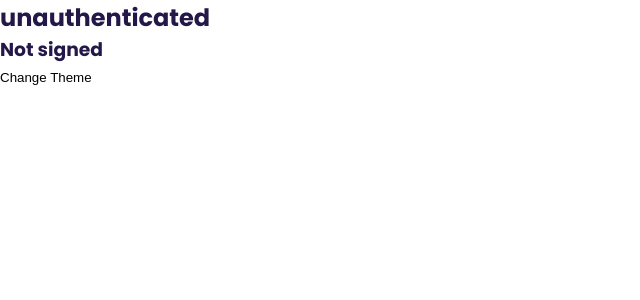
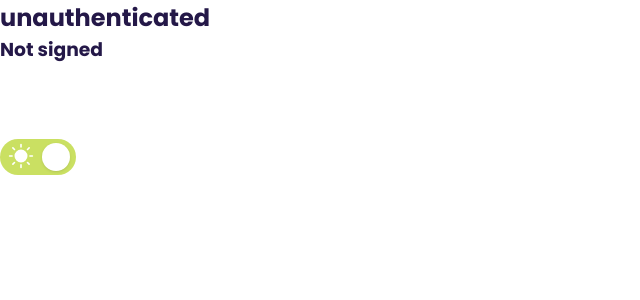
Before and after one commit to berrax/muswipe, a Next.js app: page / in a window 1280 px wide. Shown: the top 300 px of the page, without its empty margins (0-640 px from the left). Built offline with nearby package versions, Linux system fonts and the light colour scheme; no server answers.

Commit message:
feat: create toggle button for theme

```diff
--- a/src/assets/svg/moon.tsx
+++ b/src/assets/svg/toggle-theme-icons.tsx
@@ -1,4 +1,21 @@
 import { color_light } from '../../constants/globals';
+export const Sun = () => {
+	return (
+		<svg xmlns="http://www.w3.org/2000/svg" width="26" height="26" fill="none">
+			<g clipPath="url(#a)">
+				<path
+					fill={color_light}
+					d="M12.188 4.063V1.624a.812.812 0 1 1 1.624 0v2.438a.812.812 0 1 1-1.624 0ZM13 6.5a6.5 6.5 0 1 0 6.5 6.5A6.507 6.507 0 0 0 13 6.5Zm-7.075.575a.813.813 0 1 0 1.15-1.15L5.45 4.3A.813.813 0 1 0 4.3 5.45l1.625 1.625Zm0 11.85L4.3 20.55a.813.813 0 1 0 1.15 1.15l1.625-1.625a.812.812 0 1 0-1.15-1.15ZM19.5 7.312a.813.813 0 0 0 .575-.237L21.7 5.45a.813.813 0 1 0-1.15-1.15l-1.625 1.625a.812.812 0 0 0 .575 1.388Zm.575 11.613a.813.813 0 1 0-1.15 1.15L20.55 21.7a.813.813 0 1 0 1.15-1.15l-1.625-1.625ZM4.875 13a.812.812 0 0 0-.813-.813H1.626a.812.812 0 1 0 0 1.626h2.438A.812.812 0 0 0 4.875 13ZM13 21.125a.812.812 0 0 0-.813.813v2.437a.812.812 0 1 0 1.626 0v-2.438a.812.812 0 0 0-.813-.812Zm11.375-8.938h-2.438a.812.812 0 1 0 0 1.626h2.438a.812.812 0 1 0 0-1.626Z"
+				/>
+			</g>
+			<defs>
+				<clipPath id="a">
+					<path fill={color_light} d="M0 0h26v26H0z" />
+				</clipPath>
+			</defs>
+		</svg>
+	);
+};
 export const Moon = () => {
 	return (
 		<svg xmlns="http://www.w3.org/2000/svg" width="26" height="26" fill="none">
--- a/src/components/atoms/toggle-button/toggle-button.module.scss
+++ b/src/components/atoms/toggle-button/toggle-button.module.scss
@@ -1 +1,57 @@
 @import '@/styles/variables.scss', '@/styles/mixins.scss';
+
+$width: 76px;
+$height: 36px;
+$diameter: 28px;
+
+.wrapper {
+	width: $width;
+	height: $height;
+	border-radius: calc($height / 2);
+	@include flex($justify: space-between);
+	padding-left: 8px;
+	padding-right: 8px;
+	will-change: background-color;
+	transition: background-color 0.2s ease-out;
+	overflow: hidden;
+	.img {
+		will-change: transform;
+		transition: transform 0.3s ease-in-out;
+	}
+}
+
+.toggle {
+	position: absolute;
+	width: $diameter;
+	height: $diameter;
+	border-radius: $rounded-full;
+	background-color: $color-light;
+	will-change: transform;
+	transition: transform 0.3s ease-out;
+	box-shadow: $shadow;
+}
+.on {
+	background-color: $color-purple;
+	.toggle {
+		transform: translateX(-2px);
+	}
+	.on_img {
+		transform: translateY(0px);
+	}
+	.off_img {
+		transform: translateY(-35px);
+	}
+}
+
+.off {
+	background-color: $color-green;
+	.toggle {
+		transform: translateX(calc(($width / 2) - 4px));
+	}
+	.on_img {
+		transform: translateY(35px);
+	}
+	.off_img {
+		transform: translateY(0px);
+	}
+}
--- a/src/components/atoms/toggle-button/toggle-button.tsx
+++ b/src/components/atoms/toggle-button/toggle-button.tsx
@@ -1,5 +1,33 @@
-import React from 'react';
+import React, { useState } from 'react';
+import styles from './toggle-button.module.scss';
 
-export const ToggleButton = () => {
-	return <div>Test</div>;
+interface IProps {
+	action: () => void;
+	init?: boolean;
+	onImg?: JSX.Element;
+	offImg?: JSX.Element;
+}
+
+export const ToggleButton = ({
+	action,
+	init = false,
+	onImg,
+	offImg,
+}: IProps) => {
+	const [isOn, setIsOn] = useState(init);
+	const handleClick = () => {
+		action();
+		setIsOn(value => !value);
+	};
+	return (
+		<button
+			onClick={handleClick}
+			className={`${styles.wrapper} ${isOn ? styles.on : styles.off}`}>
+			{offImg && (
+				<div className={`${styles.img} ${styles.off_img}`}>{offImg}</div>
+			)}
+			{onImg && <div className={`${styles.img} ${styles.on_img}`}>{onImg}</div>}
+			<div className={styles.toggle}></div>
+		</button>
+	);
 };
--- a/src/components/molecules/swipe-tracks/swipe-tracks.tsx
+++ b/src/components/molecules/swipe-tracks/swipe-tracks.tsx
@@ -2,8 +2,7 @@ import React, { useEffect, useRef, useState } from 'react';
 import { ItemTrack } from '@/interfaces/spotify.interface';
 import dynamic from 'next/dynamic';
 import { usePlayer } from '@/hooks/usePlayer';
-import { NoLike } from '@/assets/svg/no-like';
-import { Like } from '@/assets/svg/like';
+import { Like, NoLike } from '@/assets/svg/like-icons';
 import styles from './swipe-tracks.module.scss';
 
 const Track = dynamic(
--- a/src/components/organisms/track-list/track-list.tsx
+++ b/src/components/organisms/track-list/track-list.tsx
@@ -10,8 +10,7 @@ import { SkeletonElement } from '@/components/atoms/skeleton/skeleton-element';
 import { useAppDispatch } from '@/hooks/reduxHooks';
 import { likeTrack } from '@/store/slices/liked-tracks-slice';
 import { nextRecommendation } from '@/store/slices/recommendations.slice';
-import { Like } from '@/assets/svg/like';
-import { NoLike } from '@/assets/svg/no-like';
+import { Like, NoLike } from '@/assets/svg/like-icons';
 import styles from './track-list.module.scss';
 
 interface IProps {
--- a/src/pages/index.tsx
+++ b/src/pages/index.tsx
@@ -6,6 +6,8 @@ import { useEffect } from 'react';
 import { ITransversal } from '@/interfaces/contentful.interface';
 import { useTheme } from '../hooks/useTheme';
 import Head from 'next/head';
+import { ToggleButton } from '@/components/atoms/toggle-button/toggle-button';
+import { Sun, Moon } from '@/assets/svg/toggle-theme-icons';
 
 export const getStaticProps: GetStaticProps = async () => {
 	try {
@@ -53,7 +55,15 @@ export default function Component({ data }: IProps) {
 				<button onClick={() => signIn('spotify')}>
 					{data.accionPrincipal}
 				</button>
-				<button onClick={toggleTheme}>Change Theme</button>
+				<br />
+				<br />
+				<br />
+				<ToggleButton
+					action={toggleTheme}
+					init={isDarkTheme}
+					offImg={<Sun />}
+					onImg={<Moon />}
+				/>
 			</div>
 		</>
 	);
```
Also changed, not shown: src/assets/svg/like-icons.tsx (renamed from src/assets/svg/like.tsx, +46 -1 lines), src/assets/svg/no-like.tsx (deleted, +0 -44 lines), src/assets/svg/sun.tsx (deleted, +0 -18 lines), src/pages/profile.tsx (+10 -2 lines), 1 other file (tests, documents, lock files or other folders).
